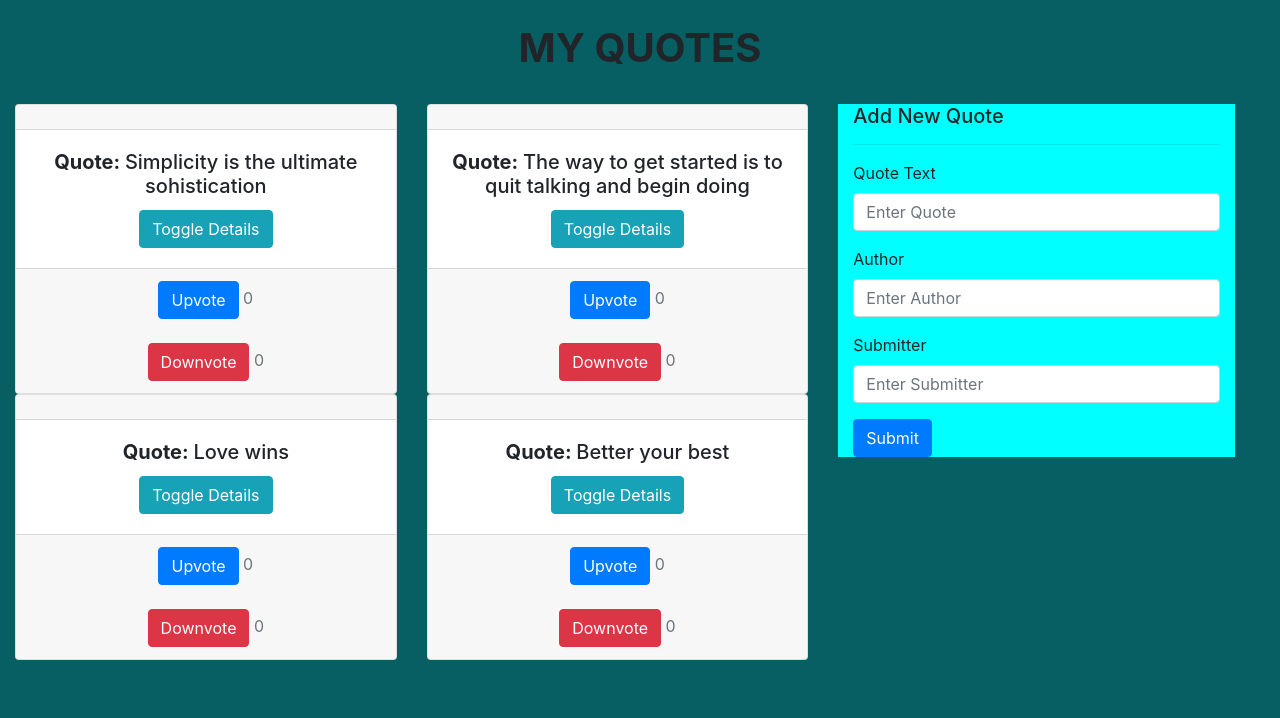
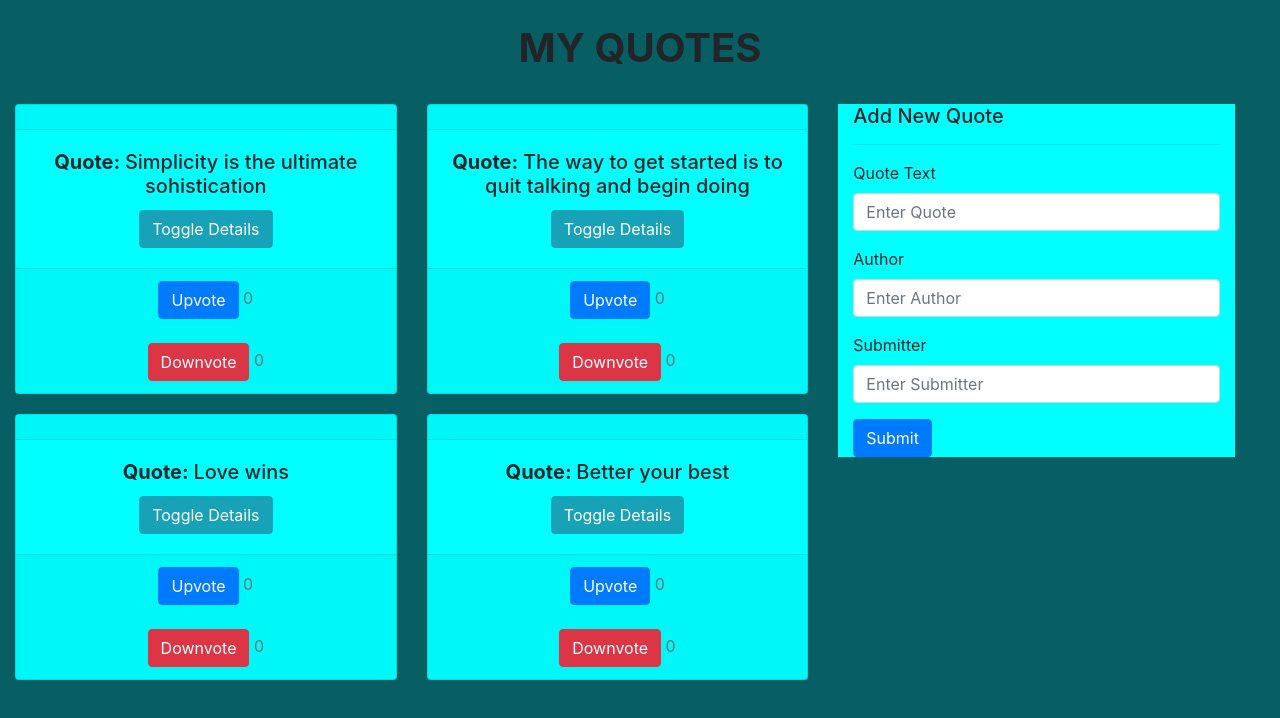
Before and after one commit to JOSEPHTEMBU/Quotes, an Angular app: page / in a window 1280 px wide. Shown: the top 718 px of the page. Built offline with nearby package versions, Linux system fonts and the light colour scheme.

Commit message:
updated quote component.css

```diff
--- a/src/app/quote/quote.component.css
+++ b/src/app/quote/quote.component.css
@@ -0,0 +1,5 @@
+
+.card{
+  margin-bottom: 20px;
+   background-color: aqua;
+}
```
